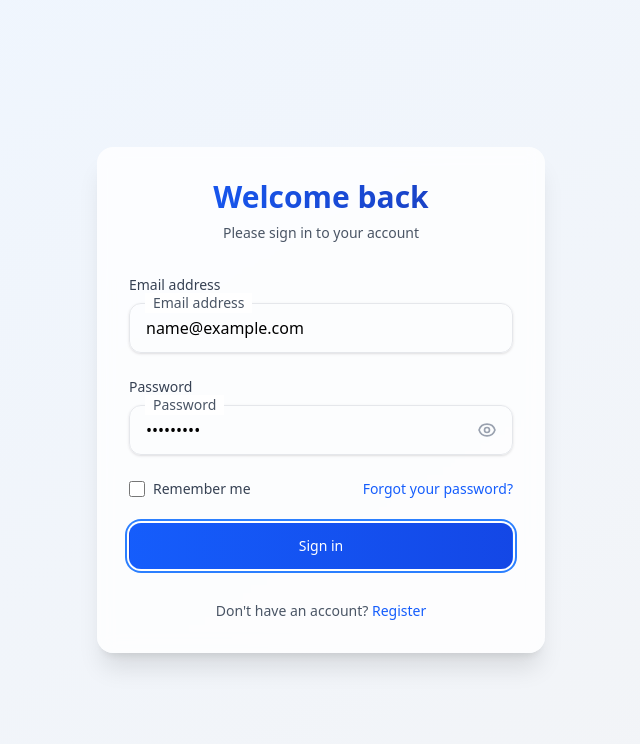
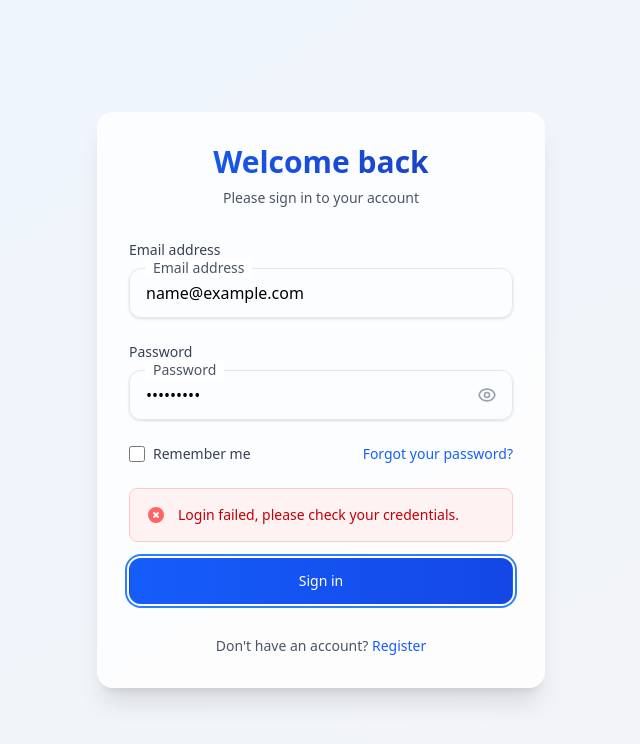
Before and after one commit to mrhabibie/vue-socmed, a Vue app: page /login in a window 1280 px wide. Both pictures are taken after typing "name@example.com", "Sample123" into the empty fields and a click on the button "Sign in". Shown: the top 744 px of the page, without its empty margins (319-959 px from the left). Built offline with nearby package versions, Linux system fonts and the light colour scheme; no server answers.

Commit message:
update login page

```diff
--- a/src/views/LoginView.vue
+++ b/src/views/LoginView.vue
@@ -121,6 +121,24 @@
           </div>
         </div>
 
+        <div v-if="error" class="mb-4 p-4 rounded-lg bg-red-50 border border-red-200">
+          <div class="flex">
+            <div class="flex-shrink-0">
+              <!-- Error Icon -->
+              <svg class="h-5 w-5 text-red-400" viewBox="0 0 20 20" fill="currentColor">
+                <path
+                  fill-rule="evenodd"
+                  d="M10 18a8 8 0 100-16 8 8 0 000 16zM8.707 7.293a1 1 0 00-1.414 1.414L8.586 10l-1.293 1.293a1 1 0 101.414 1.414L10 11.414l1.293 1.293a1 1 0 001.414-1.414L11.414 10l1.293-1.293a1 1 0 00-1.414-1.414L10 8.586 8.707 7.293z"
+                  clip-rule="evenodd"
+                />
+              </svg>
+            </div>
+            <div class="ml-3">
+              <p class="text-sm text-red-700">{{ error }}</p>
+            </div>
+          </div>
+        </div>
+
         <!-- Submit Button -->
         <div>
           <button
@@ -162,11 +180,14 @@ const email = ref('')
 const password = ref('')
 const showPassword = ref(false)
 const rememberMe = ref(false)
+const error = ref('')
 
 const handleLogin = async () => {
   const success = await authStore.login(email.value, password.value)
   if (success) {
     router.push('/')
+  } else {
+    error.value = 'Login failed, please check your credentials.'
   }
 }
 </script>
```
